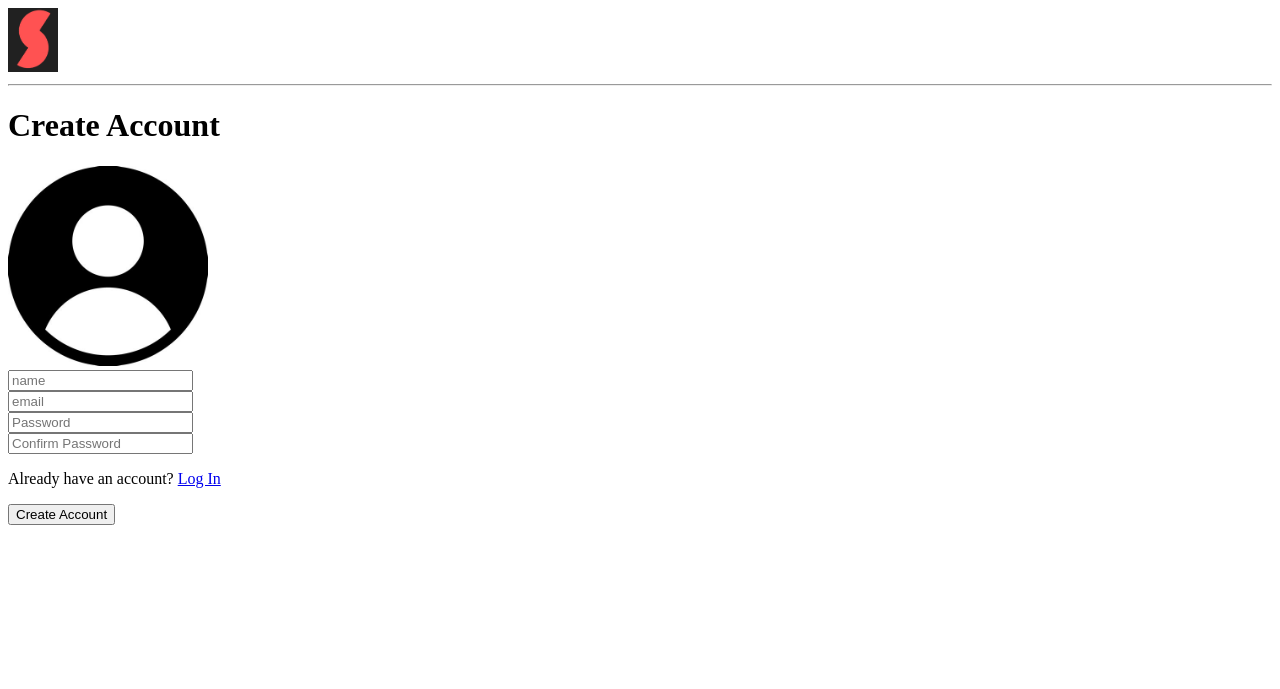
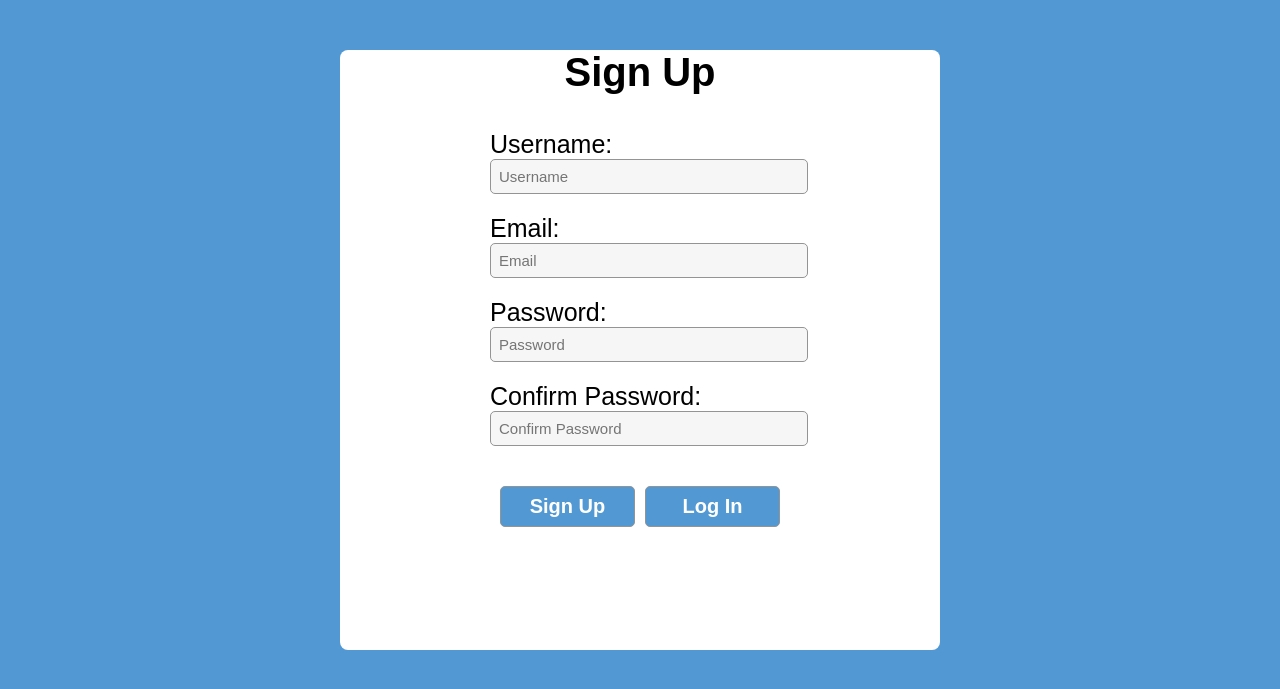
Before and after one commit to JamesDownes5/Social, a Django app: page /signup in a window 1280 px wide. Shown: the top 689 px of the page. Run offline with Django 4.2, Linux system fonts and the light colour scheme.

Commit message:
New sign up and login pages

```diff
--- a/social/core/templates/core/signup.html
+++ b/social/core/templates/core/signup.html
@@ -4,21 +4,36 @@
     <meta charset="UTF-8">
     <meta http-equiv="X-UA-Compatible" content="IE=edge">
     <meta name="viewport" content="width=device-width, initial-scale=1.0">
-    {% load static %}
-    <title>Create Account</title>
+    <link rel = "stylesheet" href="style.css" />
+    <title>Sign Up</title>
 </head>
 <body>
-    <header><a href={% url 'index' %}><img src={% static 'core/logo.png' %} style="width:50px;height: auto"></a><hr></header>
 
-    <h1>Create Account</h1>
-    <img src={% static 'core/user.jpg' %} style="width: 200px;height: auto;">
-    <form action="account.html">
-        <input type="text" id="name" name="name" placeholder="name"><br>
-        <input type="text" id="email" name="email" placeholder="email"><br>
-        <input type="text" id="psswd" name="psswd" placeholder="Password"><br>
-        <input type="text" id="confirm" name="confirm" placeholder="Confirm Password"><br>
-        <p>Already have an account? <a href={% url 'login' %}>Log In</a></p>
-        <input type="submit" id="CreateAccount" name="CreateAccount" value="Create Account">
-    </form>
+    <div id="SignUp" class="border">
+
+        <h1>Sign Up</h1>
+        <form>
+            <label>Username: </label>
+            <input type="text" placeholder="Username">
+            <label>Email: </label>
+            <input type="text" placeholder="Email">
+            <label>Password: </label>
+            <input type="text" placeholder="Password">
+            <label>Confirm Password: </label>
+            <input type="text" placeholder="Confirm Password">
+            <p>
+                <input type="button" value="Sign Up">
+                <input type="button" value="Log In">
+            </p>
+        </form>
+
+
+    </div>
+
+    <script src="https://unpkg.com/vue@3"></script>
+    <script src="SignUp.js"></script>
+
 </body>
 </html>
+
+        <!-- <div style="text-align: left"><img v-bind:src="logo"/></div> -->
```
Also changed, not shown: social/core/templates/core/login.html (+21 -10 lines).
